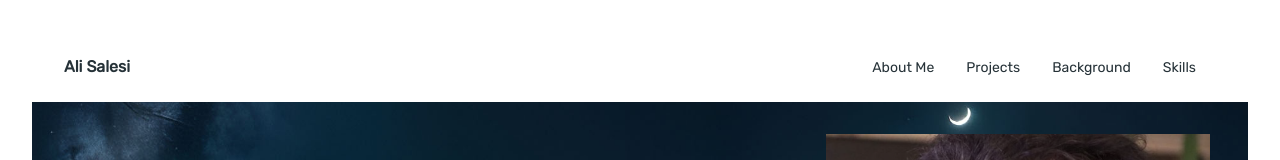
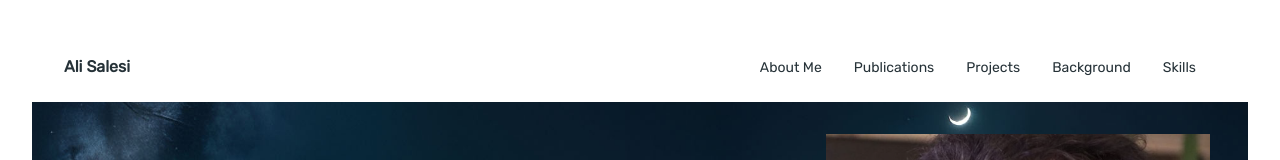
Before and after one commit to AlisaLC/alisalc.github.io, a React (Vite) app: page / in a window 1280 px wide. Shown: the top 160 px of the page. Built offline with nearby package versions, Linux system fonts and the light colour scheme.

Commit message:
added google scholar

```diff
--- a/src/components/navbar/Navbar.tsx
+++ b/src/components/navbar/Navbar.tsx
@@ -3,6 +3,7 @@ import {
   Navbar as NavbarComponent,
   Typography,
   IconButton,
+  Collapse,
 } from "@material-tailwind/react";
 import { HashLink } from "react-router-hash-link";
 
@@ -27,6 +28,14 @@ const Navbar = () => {
         <HashLink to="#about-me" smooth={true}>
           <a className="flex items-center">About Me</a>
         </HashLink>
+      </Typography>
+      <Typography
+        as="li"
+        variant="small"
+        color="blue-gray"
+        className="p-1 font-normal"
+      >
+        <a href="https://scholar.google.com/citations?user=STDD9qMAAAAJ&hl=en" className="flex items-center">Publications</a>
       </Typography>
       <Typography
         as="li"
@@ -127,6 +136,9 @@ const Navbar = () => {
           </IconButton>
         </div>
       </div>
+      <Collapse open={openNav}>
+        {navList}
+      </Collapse>
     </NavbarComponent>
   );
 };
```
